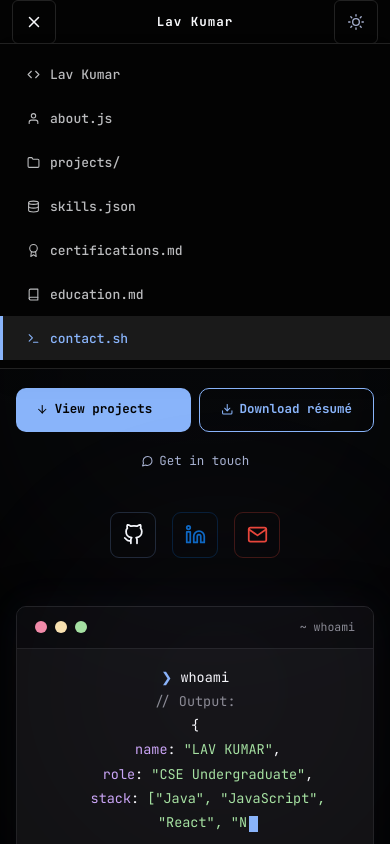
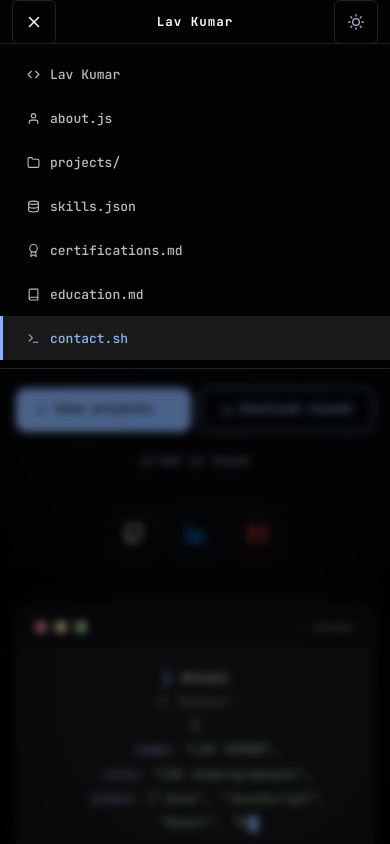
Before and after one commit to lavtiwari-dev/portfolio, a React (Vite) app: page / in a window 390 px wide. Both pictures are taken after a click on the button 34 px from the left and 21 px from the top of the page. Shown: the top 844 px of the page. Built offline with nearby package versions, Linux system fonts and the light colour scheme.

Commit message:
update navbar

```diff
--- a/src/components/Navbar/Navbar.jsx
+++ b/src/components/Navbar/Navbar.jsx
@@ -103,6 +103,14 @@ export default function Navbar({ activeSection, onSectionChange, theme, onToggle
       {/* Mobile dropdown */}
       <AnimatePresence>
         {mobileOpen && (
+          <>
+            <motion.div
+              className={styles.navbar__backdrop}
+              initial={{ opacity: 0 }}
+              animate={{ opacity: 1 }}
+              exit={{ opacity: 0 }}
+              onClick={() => setMobileOpen(false)}
+            />
             <motion.div
               id="mobile-navigation"
               className={styles.navbar__mobile_menu}
@@ -124,6 +132,7 @@ export default function Navbar({ activeSection, onSectionChange, theme, onToggle
                 </button>
               ))}
             </motion.div>
+          </>
         )}
       </AnimatePresence>
     </nav>
--- a/src/components/Navbar/Navbar.module.scss
+++ b/src/components/Navbar/Navbar.module.scss
@@ -222,6 +222,15 @@
     z-index: 999;
   }
 
+  &__backdrop {
+    position: fixed;
+    top: var(--tab-h);
+    left: 0; right: 0; bottom: 0;
+    background: rgba(0, 0, 0, 0.45);
+    backdrop-filter: blur(4px);
+    z-index: 998;
+  }
+
   &__mobile_tab {
     display: flex;
     align-items: center;
```
Lines whose indentation alone changed are shown as unchanged.
